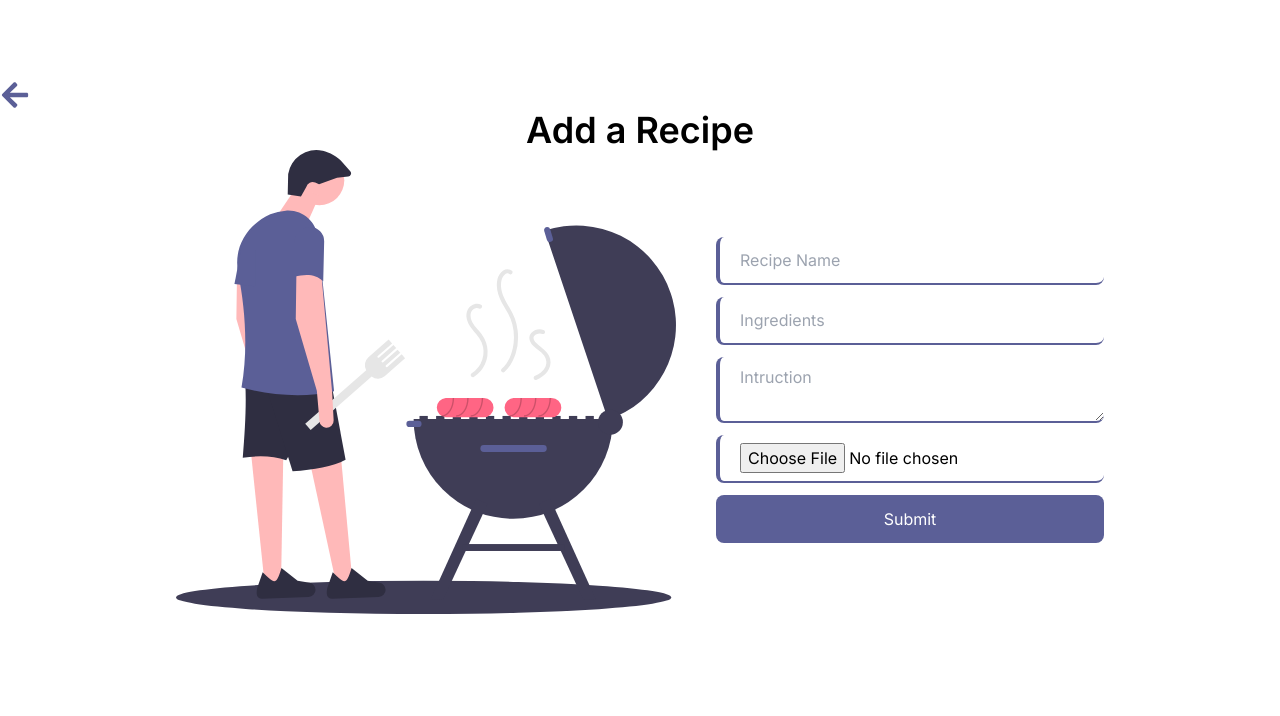
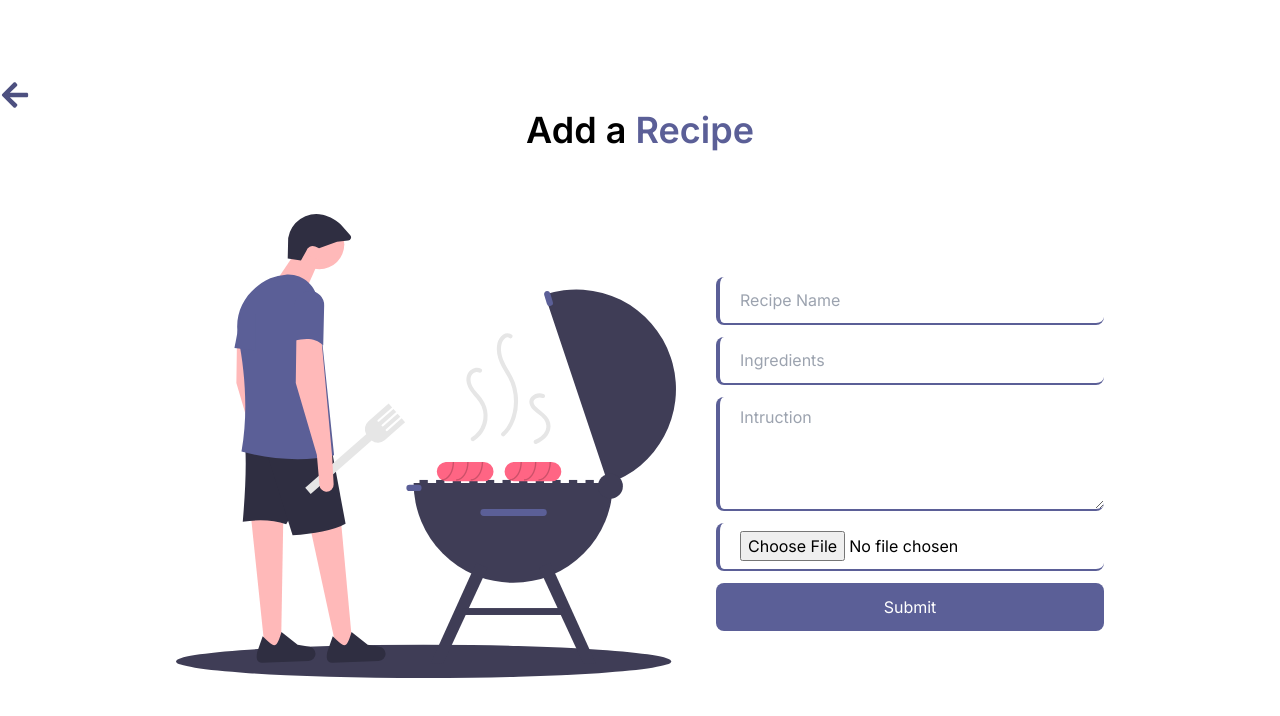
Before and after one commit to wolfiee42/recipeAppClient, a Next.js app: page /addrecipe in a window 1280 px wide. Shown: the top 716 px of the page. Built offline with nearby package versions, Linux system fonts and the light colour scheme; no server answers.

Commit message:
made the foem functional in add recipe route.

```diff
--- a/package.json
+++ b/package.json
@@ -9,9 +9,12 @@
     "lint": "next lint"
   },
   "dependencies": {
+    "axios": "^1.6.5",
     "next": "^14.0.4",
     "react": "^18",
     "react-dom": "^18",
+    "react-hook-form": "^7.49.3",
+    "react-hot-toast": "^2.4.1",
     "react-icons": "^5.0.1"
   },
   "devDependencies": {
--- a/src/app/addrecipe/page.js
+++ b/src/app/addrecipe/page.js
@@ -2,22 +2,24 @@ import Image from "next/image";
 import addrecipe from "../../assests/undraw_barbecue_3x93.svg"
 import { FaArrowLeft } from "react-icons/fa";
 import Link from "next/link";
+import AddRecipeForm from "@/components/AddRecipeForm";
+import { Toaster } from "react-hot-toast";
+
+
+
 const AddNewRecipe = () => {
-
     return (
         <div className="max-w-7xl mx-auto my-20" >
-            <Link href="/"> <FaArrowLeft className="text-3xl text-[#5B5F97]" /></Link>
-            <h1 className="text-4xl font-semibold text-center">Add a Recipe</h1>
-            <div className="flex justify-center items-center gap-10">
-                <Image src={addrecipe} width={500} />
-                <form className="flex flex-col space-y-3">
-                    <input type="text" placeholder="Recipe Name" className="max-w-full min-h-12 px-5 py-2 rounded-lg border-b-[2px] border-b-[#5B5F97] border-l-4 border-l-[#5B5F97] mt-4" required />
-                    <input type="text" placeholder="Ingredients" className="max-w-full min-h-12 px-5 py-2 rounded-lg border-b-[2px] border-b-[#5B5F97] border-l-4 border-l-[#5B5F97] mt-4" required />
-                    <textarea placeholder="Intruction" className="max-w-full min-h-12 px-5 py-2 rounded-lg border-b-[2px] border-b-[#5B5F97] border-l-4 border-l-[#5B5F97] mt-4" required></textarea>
-                    <input type="file" className="max-w-full min-h-12 px-5 py-2 rounded-lg border-b-[2px] border-b-[#5B5F97] border-l-4 border-l-[#5B5F97] mt-4" required />
-                    <input type="submit" className=" py-3 bg-[#5B5F97] rounded-lg text-white hover:cursor-pointer hover:bg-[#4D5080]" />
-                </form>
+            <Link href="/"> <FaArrowLeft className="text-3xl text-[#4D5080]" /></Link>
+            <h1 className="text-4xl font-semibold text-center">Add a <span className="text-[#5B5F97]">Recipe</span></h1>
+            <div className="flex justify-center items-center gap-10 mt-16">
+                <Image src={addrecipe} width={500} height={465} alt="Cooking Image" />
+                <AddRecipeForm />
             </div>
+            <Toaster
+                position="bottom-right"
+                reverseOrder={false}
+            />
         </div>
     );
 };
--- a/src/app/page.js
+++ b/src/app/page.js
@@ -1,16 +1,21 @@
 import Link from 'next/link';
 import React from 'react';
+import { Toaster } from 'react-hot-toast';
 
 const HomePage = () => {
   return (
     <div className='max-w-7xl mx-auto my-3 flex flex-row justify-between items-center'>
       <div>
-        <h1 className='text-3xl font-semibold'>YumSync</h1>
+        <h1 className='text-3xl font-semibold '>Yum<span className='text-[#7376AB]'>Sync</span></h1>
       </div>
       <div className='flex gap-2 items-center'>
         <input type="text" className='border-[1px] py-1 px-3 rounded-md' placeholder='Search here...' />
         <Link href="/addrecipe">Add recipe</Link>
       </div>
+      <Toaster
+        position="bottom-right"
+        reverseOrder={false}
+      />
     </div>
   );
 };
--- /dev/null
+++ b/src/components/AddRecipeForm.js
@@ -0,0 +1,59 @@
+"use client";
+
+import axios from "axios";
+import { useForm } from "react-hook-form";
+import useAxios from "./useAxios";
+import toast from "react-hot-toast";
+
+
+const AddRecipeForm = () => {
+
+    const axiosCall = useAxios();
+    const { register, handleSubmit, reset } = useForm();
+    const key = process.env.NEXT_PUBLIC_KEY;
+    const imgHostingApi = `https://api.imgbb.com/1/upload?key=${key}`;
+
+    const onSubmit = async (data) => {
+        const recipeName = data.recipeName;
+        const ingridients = data.ingridientName;
+        const instruction = data.instruction;
+        const imageFile = { image: data.recipeImage[0] };
+
+
+        // uploading image to imgbb
+        const res = await axios.post(imgHostingApi, imageFile, {
+            headers: {
+                "Content-Type": "multipart/form-data"
+            }
+        })
+        // img url from imgbb
+        const recipeImage = res.data.data.display_url;
+
+        const recipe = { recipeName, ingridients, instruction, recipeImage };
+        axiosCall.post('/recipes', recipe)
+            .then(result => {
+                console.log(result.data);
+                if(result.data.insertedId){
+                   reset();
+                   toast.success('Congratulation! Recipe have been created.')
+
+                }
+
+            })
+            .catch(error => {
+                console.log(error);
+            })
+
+    }
+    return (
+        <form className="flex flex-col space-y-3" onSubmit={handleSubmit(onSubmit)}>
+            <input  {...register("recipeName")} type="text" placeholder="Recipe Name" className="max-w-full min-h-12 px-5 py-2 rounded-lg border-b-[2px] border-b-[#5B5F97] border-l-4 border-l-[#5B5F97] mt-4" required />
+            <input {...register("ingridientName")} type="text" placeholder="Ingredients" className="max-w-full min-h-12 px-5 py-2 rounded-lg border-b-[2px] border-b-[#5B5F97] border-l-4 border-l-[#5B5F97] mt-4" required />
+            <textarea {...register("instruction")} placeholder="Intruction" className="max-w-full min-h-12 px-5 py-2 rounded-lg border-b-[2px] border-b-[#5B5F97] border-l-4 border-l-[#5B5F97] mt-4" rows={4} required />
+            <input {...register("recipeImage")} type="file" className="max-w-full min-h-12 px-5 py-2 rounded-lg border-b-[2px] border-b-[#5B5F97] border-l-4 border-l-[#5B5F97] mt-4" required />
+            <input type="submit" className=" py-3 bg-[#5B5F97] rounded-lg text-white hover:cursor-pointer hover:bg-[#4D5080]" />
+        </form>
+    );
+};
+
+export default AddRecipeForm;
--- /dev/null
+++ b/src/components/useAxios.js
@@ -0,0 +1,10 @@
+import axios from "axios";
+
+const axiosCall = axios.create({
+    baseURL: "http://localhost:5000/",
+})
+const useAxios = () => {
+    return axiosCall;
+};
+
+export default useAxios;
```
Also changed, not shown: 2 other files (tests, documents, lock files or other folders).
